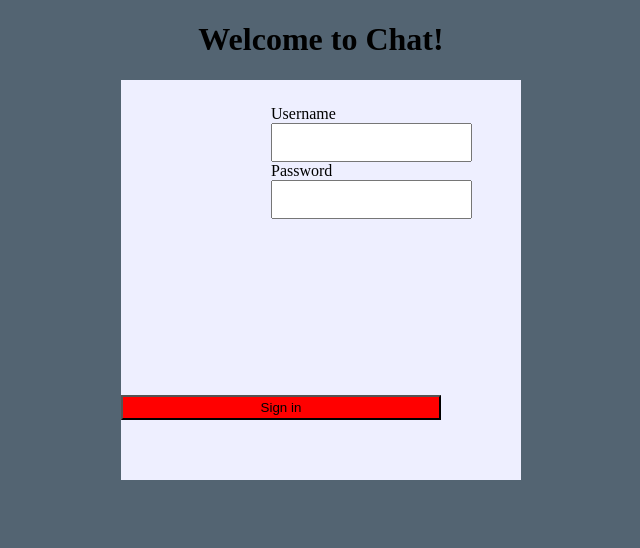
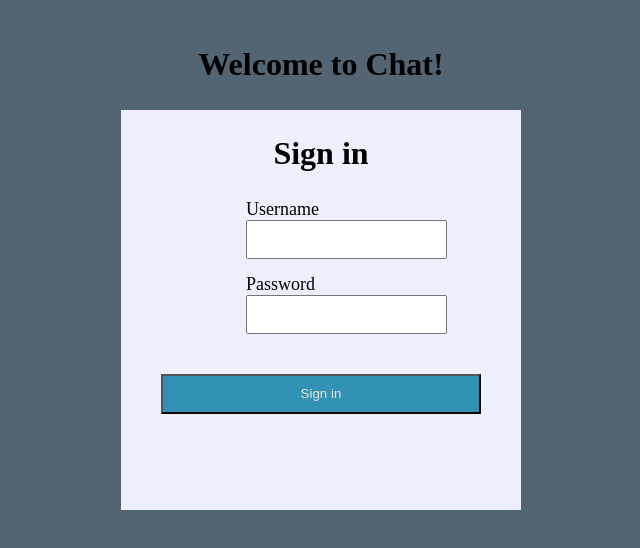
Before and after one commit to allensarmiento/Secure-Chat-System, an Electron app: page client/login.html in a window 800 px wide. Shown: the whole page, without its empty margins (79-719 px from the left). Drawn offline with Linux system fonts and the light colour scheme; no server answers.

Commit message:
Login page

```diff
--- a/client/css/login.css
+++ b/client/css/login.css
@@ -8,32 +8,47 @@ html, body {
     text-align: center;
 }
 
+#login-box {
+    width: 400px;
+    height: 400px;
+    margin: 0 auto;
+    background-color: #eeefff;
+}
+
+h1 {
+    padding-top: 25px;
+    color: black;
+    text-align: center;
+    font-size: 32px;
+}
+
 form {
-    width: 100px;
-    height: 100px;
-    margin: 0 auto;
-    padding: 25px 0;
+    width: 150px;
+    margin-left: auto;
+    margin-right: auto;
+    margin-bottom: 25px;
+    padding: 0;
+    display: block;
+}
+
+p {
+    margin: 0;
+    font-size: 18px;
 }
 
 input {
-    margin: 0;
+    margin-left: auto;
+    margin-right: auto;
+    margin-bottom: 15px;
     padding: 10px;
     left: 50%;
 }
 
-#login-box {
-    width: 400px;
-    height: 400px;
+button {
+    width: 80%;
+    height: 40px;
     margin: 0 auto;
-    position: relative;
-    background-color: #eeefff;
+    display: block;
+    color: rgb(232, 229, 229);
+    background: rgb(50, 146, 181);
 }
-
-#login-box button {
-    width: 80%;
-    height: 25px;
-    margin: 0 auto;
-    position: absolute;
-    bottom: 15%;
-    background: red;
-}
--- a/client/login.html
+++ b/client/login.html
@@ -9,10 +9,11 @@
     <h1 id="title">Welcome to Chat!</h1>
 
     <section id="login-box">
+      <h1>Sign in</h1>
       <form>
-        Username<br/>
+        <p>Username</p>
         <input type="text" name="username"><br/>
-        Password<br/>
+        <p>Password</p>
         <input type="password"><br/>
       </form>
 
```
